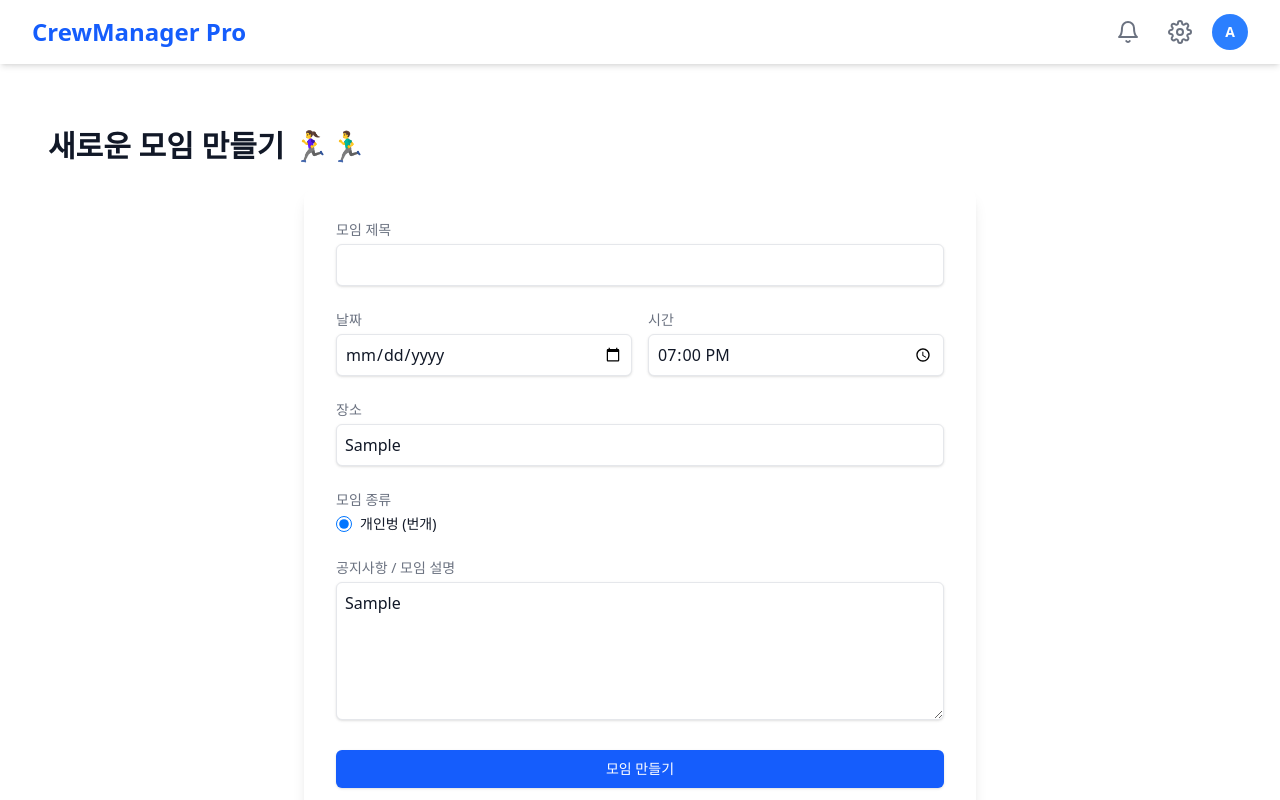
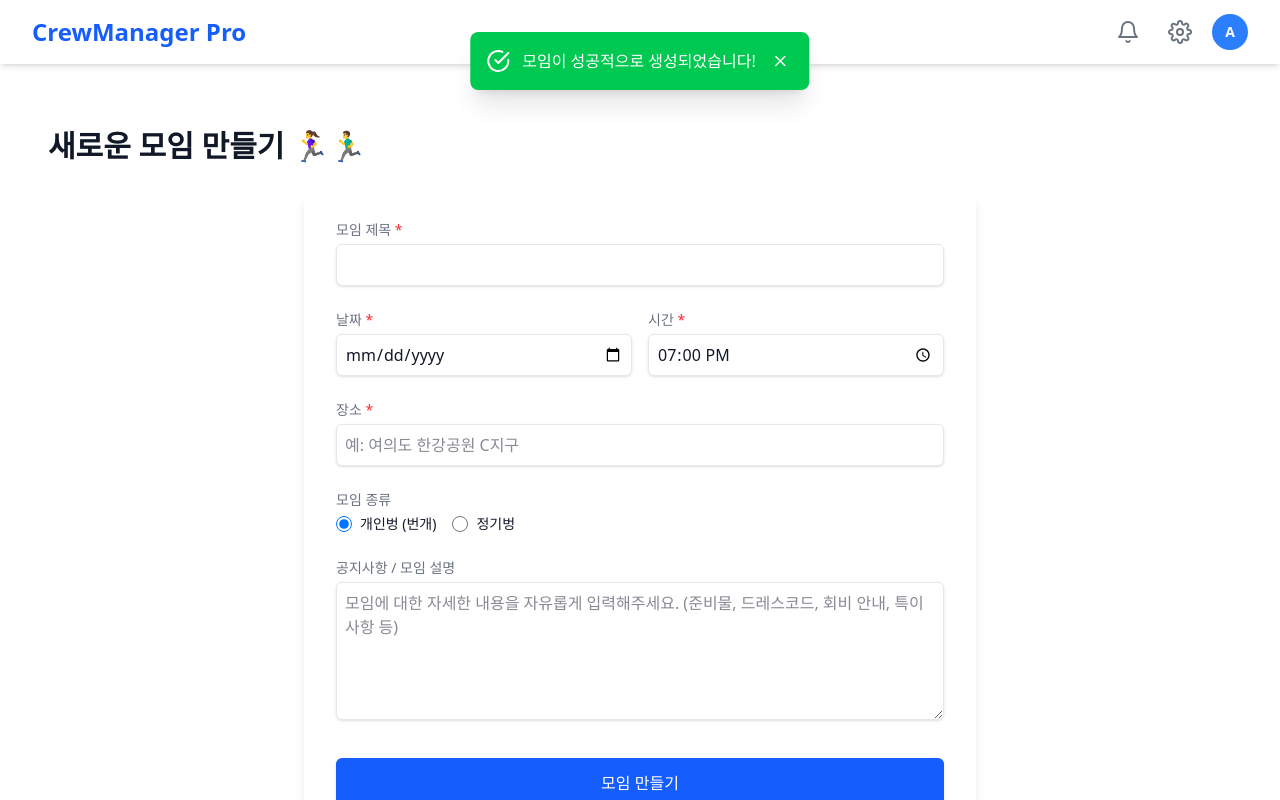
Before and after one commit to alswns1201/crewManager, a Next.js app: page /events/new in a window 1280 px wide. Both pictures are taken after typing "Sample", "2020-01-15", "Sample", "Sample" into the empty fields and a click on the button "모임 만들기". Shown: the top 800 px of the page. Built offline with nearby package versions, Linux system fonts and the light colour scheme.

Commit message:
알람 관련 컴포넌트 구현

```diff
--- a/src/component/NewEventForm.tsx
+++ b/src/component/NewEventForm.tsx
@@ -1,76 +1,146 @@
 // src/components/events/NewEventForm.tsx
-"use client"; // 클라이언트 컴포넌트로 만들어야 useState, 이벤트 핸들러 등 사용 가능
+"use client"; // 클라이언트 컴포넌트 명시
 
-import { useState, FormEvent } from 'react';
-// import { useRouter } from 'next/navigation'; // 페이지 이동 시 사용
-// import DatePicker from "react-datepicker"; // 예시 DatePicker
-// import "react-datepicker/dist/react-datepicker.css";
+import React, { useState, FormEvent } from 'react';
+// import { useRouter } from 'next/navigation'; // 페이지 이동 시 필요하면 주석 해제
+import Toast from '../component/common/Toast'; // 직접 만든 Toast 컴포넌트 임포트
+// import DatePicker from "react-datepicker"; // 외부 DatePicker 사용 시
+// import "react-datepicker/dist/react-datepicker.css"; // DatePicker CSS
 
 // (가정) 현재 로그인한 사용자 정보 (추후 실제 인증 시스템에서 가져옴)
-const MOCK_CURRENT_USER = { id: 'user123', role: 'member' }; // 'admin' 또는 'member'
+// 실제로는 Context API, Zustand, 또는 서버 세션 등을 통해 가져와야 합니다.
+const MOCK_CURRENT_USER = { id: 'user123', role: 'admin' }; // 'admin' 또는 'member'
+
+interface SelectedLocation { // KakaoMapSearch와 연동 시 사용될 타입 (지금은 사용 X)
+  name: string;
+  address: string;
+  lat: number;
+  lng: number;
+}
 
 export default function NewEventForm() {
-  // const router = useRouter();
+  // const router = useRouter(); // 페이지 이동 시 필요하면 주석 해제
+
+  // 폼 필드 상태
   const [title, setTitle] = useState('');
   const [eventDate, setEventDate] = useState<Date | null>(null);
-  const [eventTime, setEventTime] = useState('19:00');
+  const [eventTime, setEventTime] = useState('19:00'); // 기본 시간 설정
   const [location, setLocation] = useState('');
-  const [eventType, setEventType] = useState('personal'); // 'personal' or 'regular'
-  const [maxParticipants, setMaxParticipants] = useState<number | string>(''); // 정기벙일때만
+  // const [selectedMapLocation, setSelectedMapLocation] = useState<SelectedLocation | null>(null); // 지도 연동 시 사용
+  const [eventType, setEventType] = useState('personal'); // 'personal' 또는 'regular'
+  const [maxParticipants, setMaxParticipants] = useState<number | string>('');
   const [notice, setNotice] = useState('');
+
+  // 폼 제출 및 토스트 관련 상태
   const [isSubmitting, setIsSubmitting] = useState(false);
-  const [error, setError] = useState<string | null>(null);
+  const [toast, setToast] = useState<{ message: string; type: 'success' | 'error' | 'info'; show: boolean }>({
+    message: '',
+    type: 'info', // 기본 타입 (실제로는 error나 success로 변경됨)
+    show: false,
+  });
 
+  // 토스트 메시지 표시 함수
+  const showToast = (message: string, type: 'success' | 'error' | 'info') => {
+    setToast({ message, type, show: true });
+  };
+
+  // 토스트 메시지 닫기 함수
+  const closeToast = () => {
+    setToast((prev) => ({ ...prev, show: false }));
+  };
+
+  // 폼 제출 핸들러
   const handleSubmit = async (e: FormEvent<HTMLFormElement>) => {
-    e.preventDefault();
+    e.preventDefault(); // 기본 폼 제출 동작 방지
     setIsSubmitting(true);
-    setError(null);
+    closeToast(); // 이전 토스트가 있다면 닫기
 
-    // 유효성 검사 (간단 예시)
-    if (!title || !eventDate || !eventTime || !location) {
-      setError("모든 필수 항목을 입력해주세요.");
+    // --- 유효성 검사 시작 ---
+    if (!title.trim()) {
+      showToast("모임 제목을 입력해주세요.", 'error');
       setIsSubmitting(false);
       return;
     }
-    if (eventType === 'regular' && (!maxParticipants || Number(maxParticipants) < 1)) {
-      setError("정기벙의 경우 유효한 최대 참여 인원을 입력해주세요.");
+    if (!eventDate) {
+      showToast("모임 날짜를 선택해주세요.", 'error');
       setIsSubmitting(false);
       return;
     }
+    if (!eventTime) {
+      showToast("모임 시간을 선택해주세요.", 'error');
+      setIsSubmitting(false);
+      return;
+    }
+    if (!location.trim()) {
+      showToast("모임 장소를 입력해주세요.", 'error');
+      setIsSubmitting(false);
+      return;
+    }
+    if (eventType === 'regular' && MOCK_CURRENT_USER.role === 'admin') {
+      if (!maxParticipants || Number(maxParticipants) < 1) {
+        showToast("정기벙의 경우 유효한 최대 참여 인원을 입력해주세요 (1명 이상).", 'error');
+        setIsSubmitting(false);
+        return;
+      }
+    }
+    // --- 유효성 검사 끝 ---
 
     const eventData = {
-      title,
-      date: eventDate?.toISOString().split('T')[0], // YYYY-MM-DD 형식
+      title: title.trim(),
+      date: eventDate.toISOString().split('T')[0], // YYYY-MM-DD
       time: eventTime,
-      location,
+      location: location.trim(),
+      // locationDetails: selectedMapLocation, // 지도 연동 시
       type: eventType,
-      organizerId: MOCK_CURRENT_USER.id, // 현재 로그인 사용자 ID
+      organizerId: MOCK_CURRENT_USER.id,
       maxParticipants: eventType === 'regular' ? Number(maxParticipants) : null,
-      notice,
+      notice: notice.trim(),
       createdAt: new Date().toISOString(),
     };
 
-    console.log("새 모임 데이터:", eventData); // 실제로는 API 호출
+    console.log("제출할 새 모임 데이터:", eventData);
 
-    // 임시 성공 처리 (2초 후)
-    setTimeout(() => {
-      setIsSubmitting(false);
-      alert("모임이 성공적으로 생성되었습니다!");
-      // 폼 초기화 또는 페이지 이동
-      // router.push('/events'); // 예시: 모임 목록으로 이동
+    // --- 가상 API 호출 및 결과 처리 ---
+    try {
+      // 여기에 실제 fetch 또는 axios를 사용한 API 호출 로직이 들어갑니다.
+      // 예시: const response = await fetch('/api/events', { method: 'POST', ... });
+      // if (!response.ok) throw new Error('서버에서 오류가 발생했습니다.');
+
+      // 성공 시뮬레이션 (1.5초 후)
+      await new Promise(resolve => setTimeout(resolve, 1500));
+
+      showToast("모임이 성공적으로 생성되었습니다!", 'success');
+      // 폼 필드 초기화
       setTitle('');
       setEventDate(null);
-      // ... 다른 상태들도 초기화
-    }, 2000);
+      setEventTime('19:00');
+      setLocation('');
+      setEventType('personal');
+      setMaxParticipants('');
+      setNotice('');
+      // setSelectedMapLocation(null); // 지도 연동 시
+
+      // 페이지 이동 (예: 모임 목록 페이지로)
+      // router.push('/events');
+    } catch (error) {
+      console.error("모임 생성 오류:", error);
+      showToast(error instanceof Error ? error.message : "모임 생성 중 알 수 없는 오류가 발생했습니다.", 'error');
+    } finally {
+      setIsSubmitting(false);
+    }
+    // --- 가상 API 호출 및 결과 처리 끝 ---
   };
 
+  // 운영진만 정기벙 생성 가능 (MOCK_CURRENT_USER.role 기반)
   const canCreateRegularEvent = MOCK_CURRENT_USER.role === 'admin';
 
   return (
+    <>
       <form onSubmit={handleSubmit} className="space-y-6">
+        {/* 모임 제목 */}
         <div>
           <label htmlFor="title" className="block text-sm font-medium text-[rgb(var(--muted-foreground-rgb))] mb-1">
-          모임 제목
+            모임 제목 <span className="text-red-500">*</span>
           </label>
           <input
             type="text"
@@ -78,29 +148,27 @@ export default function NewEventForm() {
             value={title}
             onChange={(e) => setTitle(e.target.value)}
             className="w-full p-2 border border-[rgb(var(--card-border-rgb))] rounded-md shadow-sm focus:ring-blue-500 focus:border-blue-500 bg-[rgb(var(--background-rgb))] text-[rgb(var(--foreground-rgb))]"
-          required
           />
         </div>
 
+        {/* 날짜 및 시간 */}
         <div className="grid grid-cols-1 sm:grid-cols-2 gap-4">
           <div>
             <label htmlFor="eventDate" className="block text-sm font-medium text-[rgb(var(--muted-foreground-rgb))] mb-1">
-            날짜
+              날짜 <span className="text-red-500">*</span>
             </label>
-          {/* DatePicker 컴포넌트 사용 권장 */}
+            {/* 실제 프로젝트에서는 react-datepicker 같은 라이브러리 사용 권장 */}
             <input
               type="date"
               id="eventDate"
               value={eventDate ? eventDate.toISOString().split('T')[0] : ''}
               onChange={(e) => setEventDate(e.target.value ? new Date(e.target.value) : null)}
               className="w-full p-2 border border-[rgb(var(--card-border-rgb))] rounded-md shadow-sm focus:ring-blue-500 focus:border-blue-500 bg-[rgb(var(--background-rgb))] text-[rgb(var(--foreground-rgb))]"
-             required
             />
-          {/* <DatePicker selected={eventDate} onChange={(date: Date | null) => setEventDate(date)} className="w-full p-2 ..." /> */}
           </div>
           <div>
             <label htmlFor="eventTime" className="block text-sm font-medium text-[rgb(var(--muted-foreground-rgb))] mb-1">
-            시간
+              시간 <span className="text-red-500">*</span>
             </label>
             <input
               type="time"
@@ -108,14 +176,14 @@ export default function NewEventForm() {
               value={eventTime}
               onChange={(e) => setEventTime(e.target.value)}
               className="w-full p-2 border border-[rgb(var(--card-border-rgb))] rounded-md shadow-sm focus:ring-blue-500 focus:border-blue-500 bg-[rgb(var(--background-rgb))] text-[rgb(var(--foreground-rgb))]"
-            required
             />
           </div>
         </div>
 
+        {/* 장소 */}
         <div>
           <label htmlFor="location" className="block text-sm font-medium text-[rgb(var(--muted-foreground-rgb))] mb-1">
-          장소
+            장소 <span className="text-red-500">*</span>
           </label>
           <input
             type="text"
@@ -123,15 +191,17 @@ export default function NewEventForm() {
             value={location}
             onChange={(e) => setLocation(e.target.value)}
             className="w-full p-2 border border-[rgb(var(--card-border-rgb))] rounded-md shadow-sm focus:ring-blue-500 focus:border-blue-500 bg-[rgb(var(--background-rgb))] text-[rgb(var(--foreground-rgb))]"
-          placeholder="예: 여의도 한강공원"
-          required
+            placeholder="예: 여의도 한강공원 C지구"
           />
+          {/* 여기에 KakaoMapSearch 컴포넌트를 추가할 수 있습니다. */}
+          {/* <KakaoMapSearch onPlaceSelect={handlePlaceSelected} initialKeyword={location} /> */}
         </div>
 
+        {/* 모임 종류 */}
         <div>
           <label className="block text-sm font-medium text-[rgb(var(--muted-foreground-rgb))] mb-1">모임 종류</label>
-        <div className="flex items-center space-x-4">
-          <label htmlFor="personal" className="flex items-center">
+          <div className="flex items-center space-x-4 mt-1">
+            <label htmlFor="personal" className="flex items-center cursor-pointer">
               <input
                 type="radio"
                 id="personal"
@@ -143,8 +213,8 @@ export default function NewEventForm() {
               />
               <span className="ml-2 text-sm text-[rgb(var(--foreground-rgb))]">개인벙 (번개)</span>
             </label>
-          {canCreateRegularEvent && ( // 운영진만 정기벙 생성 가능
-             <label htmlFor="regular" className="flex items-center">
+            {canCreateRegularEvent && (
+              <label htmlFor="regular" className="flex items-center cursor-pointer">
                 <input
                   type="radio"
                   id="regular"
@@ -160,10 +230,11 @@ export default function NewEventForm() {
           </div>
         </div>
 
+        {/* 최대 참여 인원 (정기벙 선택 시) */}
         {eventType === 'regular' && canCreateRegularEvent && (
           <div>
             <label htmlFor="maxParticipants" className="block text-sm font-medium text-[rgb(var(--muted-foreground-rgb))] mb-1">
-            최대 참여 인원 (정기벙)
+              최대 참여 인원 (정기벙) <span className="text-red-500">*</span>
             </label>
             <input
               type="number"
@@ -172,10 +243,12 @@ export default function NewEventForm() {
               onChange={(e) => setMaxParticipants(e.target.value)}
               min="1"
               className="w-full p-2 border border-[rgb(var(--card-border-rgb))] rounded-md shadow-sm focus:ring-blue-500 focus:border-blue-500 bg-[rgb(var(--background-rgb))] text-[rgb(var(--foreground-rgb))]"
+              placeholder="숫자만 입력 (예: 20)"
             />
           </div>
         )}
 
+        {/* 공지사항 */}
         <div>
           <label htmlFor="notice" className="block text-sm font-medium text-[rgb(var(--muted-foreground-rgb))] mb-1">
             공지사항 / 모임 설명
@@ -186,21 +259,35 @@ export default function NewEventForm() {
             onChange={(e) => setNotice(e.target.value)}
             rows={5}
             className="w-full p-2 border border-[rgb(var(--card-border-rgb))] rounded-md shadow-sm focus:ring-blue-500 focus:border-blue-500 bg-[rgb(var(--background-rgb))] text-[rgb(var(--foreground-rgb))]"
-          placeholder="모임에 대한 자세한 내용을 입력해주세요. (준비물, 드레스코드, 특이사항 등)"
+            placeholder="모임에 대한 자세한 내용을 자유롭게 입력해주세요. (준비물, 드레스코드, 회비 안내, 특이사항 등)"
           ></textarea>
         </div>
 
-      {error && <p className="text-sm text-red-600 dark:text-red-400">{error}</p>}
-
-      <div>
+        {/* 제출 버튼 */}
+        <div className="pt-2">
           <button
             type="submit"
             disabled={isSubmitting}
-          className="w-full flex justify-center py-2 px-4 border border-transparent rounded-md shadow-sm text-sm font-medium text-white bg-blue-600 hover:bg-blue-700 focus:outline-none focus:ring-2 focus:ring-offset-2 focus:ring-blue-500 disabled:bg-gray-400"
+            className="w-full flex justify-center py-3 px-4 border border-transparent rounded-md shadow-sm text-base font-medium text-white bg-blue-600 hover:bg-blue-700 focus:outline-none focus:ring-2 focus:ring-offset-2 focus:ring-blue-500 disabled:bg-gray-400 disabled:cursor-not-allowed transition-colors duration-150"
           >
-          {isSubmitting ? '생성 중...' : '모임 만들기'}
+            {isSubmitting ? (
+              <svg className="animate-spin -ml-1 mr-3 h-5 w-5 text-white" xmlns="http://www.w3.org/2000/svg" fill="none" viewBox="0 0 24 24">
+                <circle className="opacity-25" cx="12" cy="12" r="10" stroke="currentColor" strokeWidth="4"></circle>
+                <path className="opacity-75" fill="currentColor" d="M4 12a8 8 0 018-8V0C5.373 0 0 5.373 0 12h4zm2 5.291A7.962 7.962 0 014 12H0c0 3.042 1.135 5.824 3 7.938l3-2.647z"></path>
+              </svg>
+            ) : '모임 만들기'}
           </button>
         </div>
       </form>
+
+      {/* Toast 컴포넌트 */}
+      <Toast
+        message={toast.message}
+        type={toast.type}
+        show={toast.show}
+        onClose={closeToast}
+        duration={toast.type === 'error' ? 5000 : 3000} // 에러 메시지는 조금 더 길게 표시
+      />
+    </>
   );
 }
--- /dev/null
+++ b/src/component/common/Toast.tsx
@@ -0,0 +1,56 @@
+// src/components/common/Toast.tsx
+"use client";
+
+import React, { useEffect } from 'react';
+import { FiCheckCircle, FiAlertCircle, FiX } from 'react-icons/fi';
+
+interface ToastProps {
+  message: string;
+  type: 'success' | 'error' | 'info';
+  show: boolean;
+  onClose: () => void;
+  duration?: number;
+}
+
+const Toast: React.FC<ToastProps> = ({ message, type, show, onClose, duration = 3000 }) => {
+  useEffect(() => {
+    if (show && duration) {
+      const timer = setTimeout(() => {
+        onClose();
+      }, duration);
+      return () => clearTimeout(timer);
+    }
+  }, [show, duration, onClose]);
+
+  if (!show) {
+    return null;
+  }
+
+  const baseClasses = "fixed top-5 left-1/2 -translate-x-1/2 sm:top-8 p-4 rounded-lg shadow-xl flex items-center space-x-3 z-50 transition-all duration-300 ease-in-out"; // 상단 중앙
+  // 만약 상단 오른쪽을 원하시면:
+  // const baseClasses = "fixed top-5 right-5 sm:top-8 sm:right-8 p-4 rounded-lg shadow-xl flex items-center space-x-3 z-50 transition-all duration-300 ease-in-out";
+
+  const typeClasses = {
+    success: "bg-green-500 text-white",
+    error: "bg-red-500 text-white",
+    info: "bg-blue-500 text-white",
+  };
+
+  const IconComponent = {
+    success: FiCheckCircle,
+    error: FiAlertCircle,
+    info: FiCheckCircle,
+  }[type];
+
+  return (
+    <div className={`${baseClasses} ${typeClasses[type]} ${show ? 'opacity-100 translate-y-0' : 'opacity-0 -translate-y-5'}`}> {/* 애니메이션 수정 */}
+      <IconComponent size={24} />
+      <span>{message}</span>
+      <button onClick={onClose} className="ml-auto p-1 rounded-full hover:bg-white/20">
+        <FiX size={18} />
+      </button>
+    </div>
+  );
+};
+
+export default Toast;
```
Lines whose indentation alone changed are shown as unchanged.
